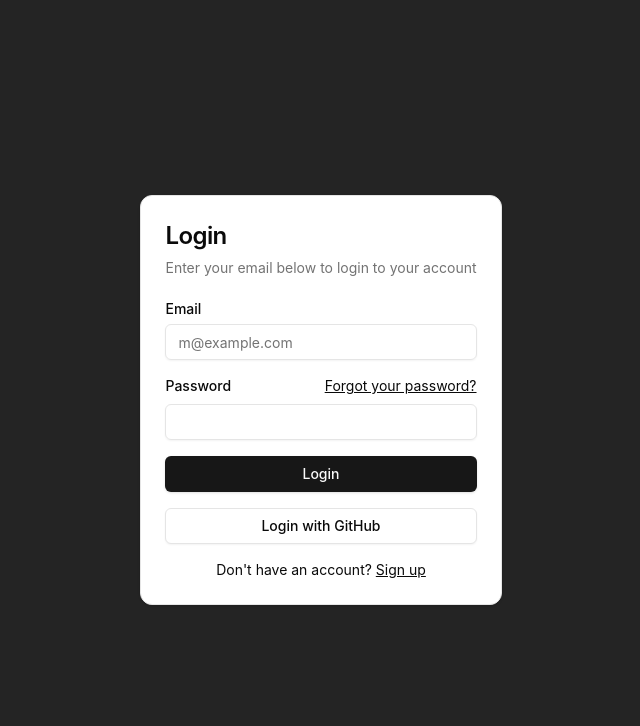
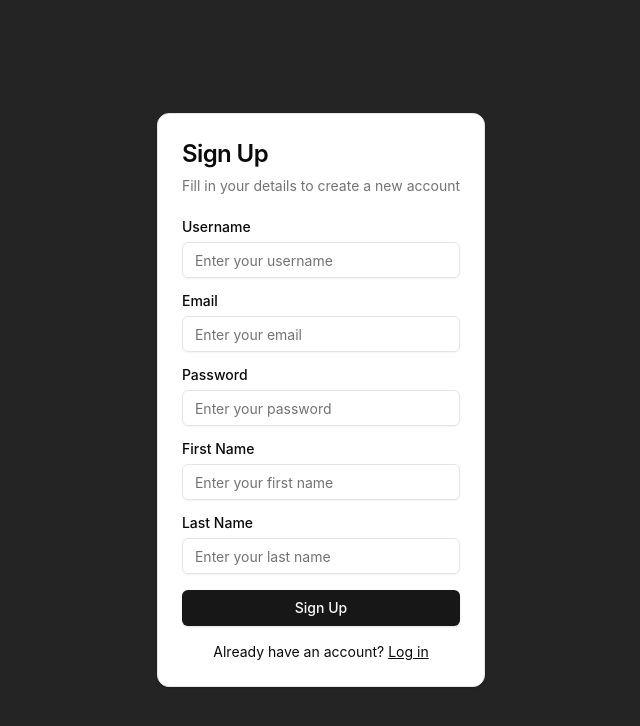
Before and after one commit to ahmeddelattarr/SyntaxSphere, a React (Vite) app in the folder client/: page / in a window 1280 px wide. Shown: the top 726 px of the page, without its empty margins (319-959 px from the left). Built offline with nearby package versions, Linux system fonts and the light colour scheme.

Commit message:
created a signup page

```diff
--- a/client/package.json
+++ b/client/package.json
@@ -9,6 +9,7 @@
     "lint": "eslint .",
     "preview": "vite preview"
   },
+  "proxy": "http://localhost:8000",
   "dependencies": {
     "@radix-ui/react-icons": "^1.3.0",
     "@radix-ui/react-label": "^2.1.0",
--- a/client/src/components/SignUp.tsx
+++ b/client/src/components/SignUp.tsx
@@ -1,75 +1,110 @@
-import { Button } from './ui/button.tsx'
+import { Button } from '@/components/ui/button';
 import {
   Card,
   CardContent,
   CardDescription,
   CardHeader,
   CardTitle,
-} from './ui/card.tsx'
-import { Input } from './ui/input'
-import { Label } from './ui/label'
-import { signUpViaEmailAndPassword } from '../db/auth.service.ts'
+} from '@/components/ui/card';
+import { Input } from '@/components/ui/input';
+import { Label } from '@/components/ui/label';
+import { signUpViaAPI } from '@/db/auth.service';
 
 export default function SignUp() {
   const handleSubmit = async (event: React.FormEvent<HTMLFormElement>) => {
-    event.preventDefault()
+    event.preventDefault();
 
-    const email = (event.target as any).email.value
-    const password = (event.target as any).password.value
+    const form = event.target as HTMLFormElement;
+    const username = (form.elements.namedItem('username') as HTMLInputElement).value;
+    const email = (form.elements.namedItem('email') as HTMLInputElement).value;
+    const password = (form.elements.namedItem('password') as HTMLInputElement).value;
+    const firstName = (form.elements.namedItem('first_name') as HTMLInputElement).value;
+    const lastName = (form.elements.namedItem('last_name') as HTMLInputElement).value;
 
-    await signUpViaEmailAndPassword(email, password)
-  }
+    try {
+      // Send the data to the signup API
+      const response = await signUpViaAPI({ username, email, password, first_name: firstName, last_name: lastName });
+
+      // Store the tokens in localStorage
+      localStorage.setItem('access', response.access);
+      localStorage.setItem('refresh', response.refresh);
+
+      // Optionally, you could redirect the user or display a success message here
+      console.log('Signup successful:', response);
+    } catch (error) {
+      console.error('Error during signup:', error);
+      // Optionally, display an error message to the user
+    }
+  };
 
   return (
     <Card className="mx-auto max-w-sm">
       <CardHeader>
-        <CardTitle className="text-2xl">Login</CardTitle>
+        <CardTitle className="text-2xl">Sign Up</CardTitle>
         <CardDescription>
-          Enter your email below to login to your account
+          Fill in your details to create a new account
         </CardDescription>
       </CardHeader>
       <CardContent>
         <form onSubmit={handleSubmit}>
           <div className="grid gap-4">
             <div className="grid gap-2">
+              <Label htmlFor="username">Username</Label>
+              <Input
+                id="username"
+                type="text"
+                placeholder="Enter your username"
+                required
+              />
+            </div>
+            <div className="grid gap-2">
               <Label htmlFor="email">Email</Label>
               <Input
                 id="email"
                 type="email"
-                placeholder="m@example.com"
+                placeholder="Enter your email"
                 required
               />
             </div>
             <div className="grid gap-2">
-              <div className="flex items-center">
-                <Label htmlFor="password">Password</Label>
-                <a href="#"
-                   className="ml-auto inline-block text-sm underline">
-                  Forgot your password?
-                </a>
-              </div>
-              <Input id="password"
-                     type="password"
-                     required />
+              <Label htmlFor="password">Password</Label>
+              <Input
+                id="password"
+                type="password"
+                placeholder="Enter your password"
+                required
+              />
             </div>
-            <Button type="submit"
-                    className="w-full">
-              Login
-            </Button>
-            <Button variant="outline"
-                    className="w-full">
-              Login with GitHub
+            <div className="grid gap-2">
+              <Label htmlFor="first_name">First Name</Label>
+              <Input
+                id="first_name"
+                type="text"
+                placeholder="Enter your first name"
+                required
+              />
+            </div>
+            <div className="grid gap-2">
+              <Label htmlFor="last_name">Last Name</Label>
+              <Input
+                id="last_name"
+                type="text"
+                placeholder="Enter your last name"
+                required
+              />
+            </div>
+            <Button type="submit" className="w-full">
+              Sign Up
             </Button>
           </div>
           <div className="mt-4 text-center text-sm">
-            Don&apos;t have an account?{' '}
-            <a href="#"
-               className="underline">
-              Sign up
+            Already have an account?{' '}
+            <a href="#" className="underline">
+              Log in
             </a>
           </div>
         </form>
       </CardContent>
     </Card>
-  )
+  );
 }
```
